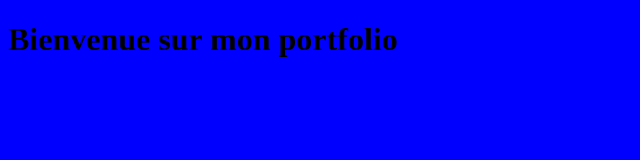
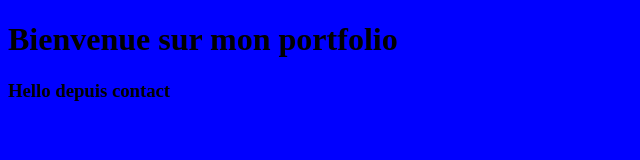
Before and after one commit to theVicoH/Git, a plain HTML site: page Portfolio/index.html in a window 1280 px wide. Shown: the whole page, without its empty margins (0-640 px from the left). Drawn offline with Linux system fonts and the light colour scheme.

Commit message:
ajout de h3 index.html

```diff
--- a/Portfolio/index.html
+++ b/Portfolio/index.html
@@ -9,5 +9,6 @@
 </head>
 <body>
     <h1>Bienvenue sur mon portfolio</h1>
+    <h3>Hello depuis contact</h3>
 </body>
 </html>
```
